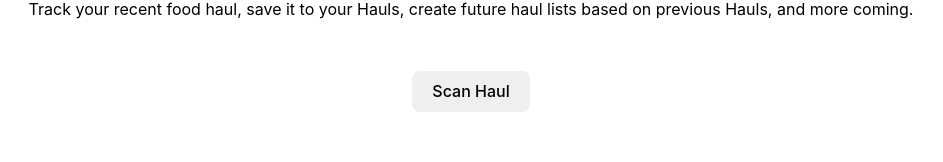
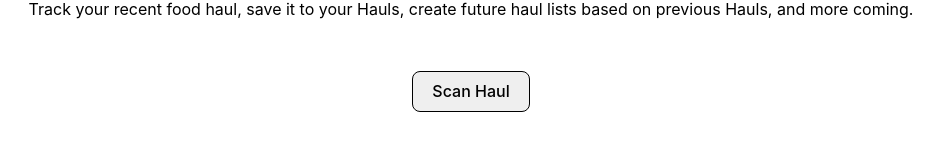
Before and after one commit to Mig-uel/haul-app, a React (Vite) app: page / in a window 1280 px wide. Shown: the part 130-292 px from the top of the page, without its empty margins (169-1112 px from the left). Built offline with nearby package versions, Linux system fonts and the light colour scheme.

Commit message:
Update button styles in index.css

```diff
--- a/src/index.css
+++ b/src/index.css
@@ -40,12 +40,12 @@ body {
   min-height: 100vh;
   max-width: 1280px;
 
-  outline: 2px black solid;
+  /* outline: 2px black solid; */
 }
 
 button {
   border-radius: 8px;
-  border: 1px solid transparent;
+  border: 1px solid black;
   padding: 0.6em 1.2em;
   font-size: 1em;
   font-weight: 500;
@@ -54,6 +54,8 @@ button {
   transition: border-color 0.25s;
 }
 button:hover {
+  color: #fff;
+  background-color: black;
   border-color: #213547;
 }
 button:focus,
```
